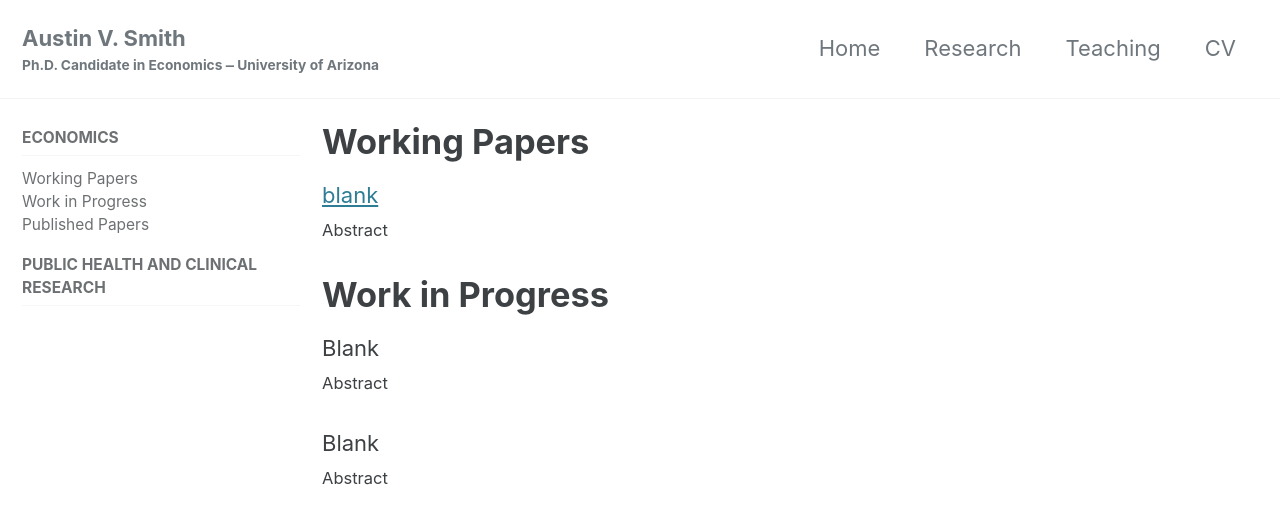
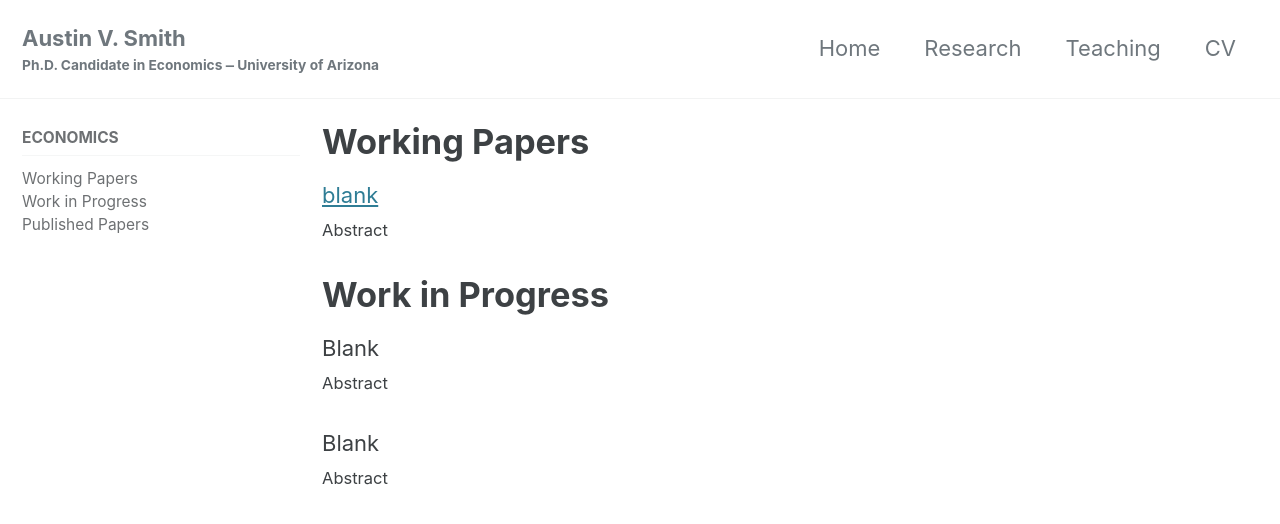
Before and after one commit to austin-v-smith-econ/austin-v-smith-econ.github.io, a Jekyll site: the page built from _research/research.md, in a window 1280 px wide. Shown: the top 524 px of the page. Built offline with Jekyll 4.4.1, drawn with Linux system fonts in a browser that asks for light colours; cached includes are drawn as plain includes.

Commit message:
Update navigation.yml

```diff
--- a/_data/navigation.yml
+++ b/_data/navigation.yml
@@ -19,5 +19,3 @@ research:
         url: /research/#work-in-progress
       - title: "Published Papers"
         url: /research/#published-papers
-  - title: "Public Health and Clinical Research"
-    url: /research/#public-health-and-clinical-research
```
